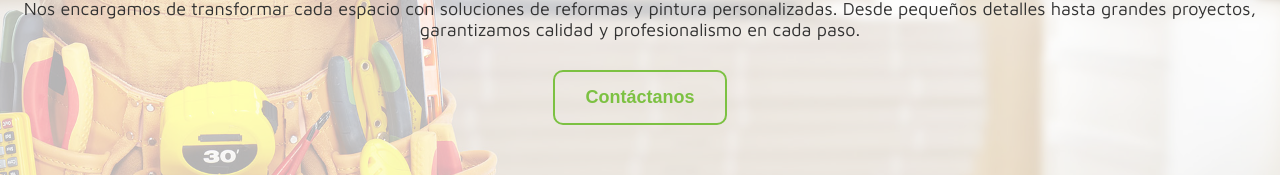
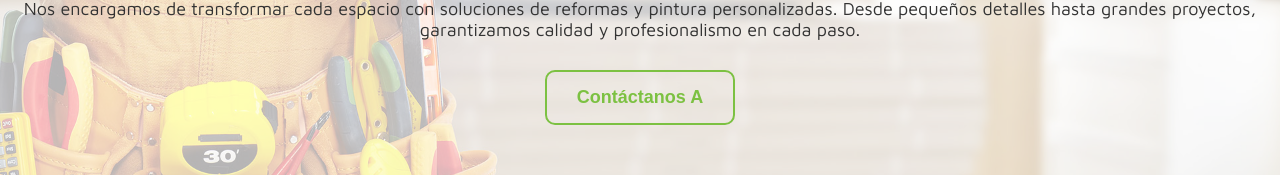
Before and after one commit to joanvasquez21/reformas-lirio, an Angular app: page / in a window 1280 px wide. Shown: the part 435-610 px from the top of the page. Built offline with nearby package versions, Linux system fonts and the light colour scheme.

Commit message:
feat: mensaje whatsappas

```diff
--- a/src/app/header/header.component.html
+++ b/src/app/header/header.component.html
@@ -19,7 +19,7 @@
     <p>Nos encargamos de transformar cada espacio con soluciones de reformas y pintura personalizadas. Desde pequeños detalles hasta grandes proyectos, garantizamos calidad y profesionalismo en cada paso.</p>
     <div class="buttons">
       <a href="https://wa.me/34605233024?text=Hola%2C%20estoy%20interesad%40%20en%20alguna%20reforma" target="_blank">
-        <button class="contact-us">Contáctanos</button>
+        <button class="contact-us">Contáctanos A</button>
       </a>
     </div>
   </div>
```
